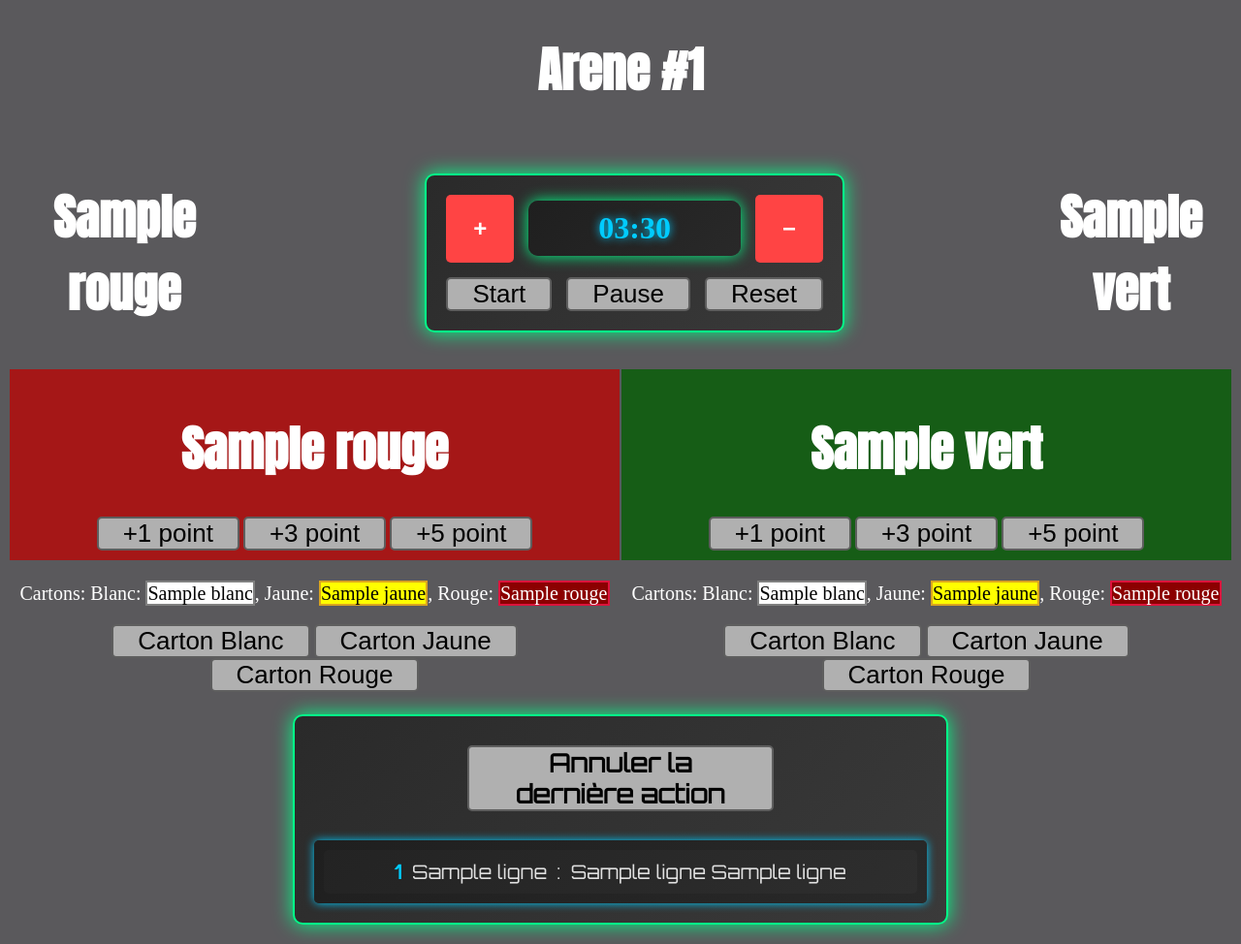
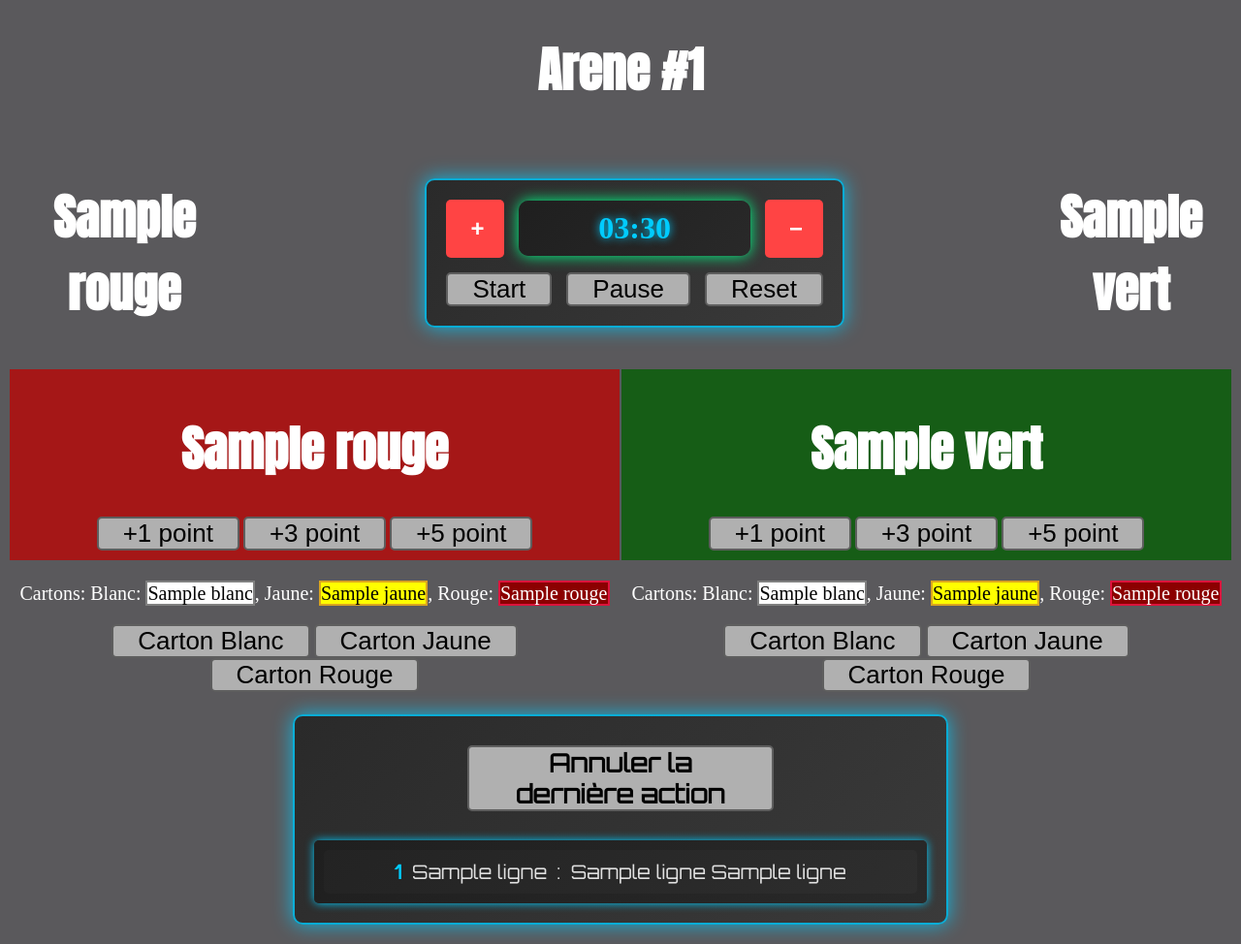
Before and after one commit to viickel/Arbitrage_SabreLaser_ASL_FFE, a Flask app: template templates/arbitrage.html in a window 1280 px wide. Shown: the whole page at 97% size. Run offline with Flask 3, Linux system fonts and the light colour scheme; the template is opened without the code that fills it: most values are stand-ins (such as "Sample title", 1, 10 or a date in 2020); parts of the project's set-up code (start-up, migrations or seed data) failed here and were passed over.

Commit message:
minor changes

```diff
--- a/static/css/chrono.css
+++ b/static/css/chrono.css
@@ -6,10 +6,10 @@
     flex-direction: column;
     gap: 15px;
     padding: 20px;
-    border: 2px solid #00ff88;
+    border: 2px solid rgba(0, 204, 255, 0.8);
     border-radius: 10px;
     background: linear-gradient(135deg, #2a2a2a, #3a3a3a);
-    box-shadow: 0 0 20px #00ff88;
+    box-shadow: 0 0 20px rgba(0, 204, 255, 0.8);
 }
 
 /* Timer Row Layout */
@@ -62,8 +62,8 @@ button:active {
 
 /* Plus and Minus Buttons */
 #plus-button, #minus-button {
-    width: 70px;
-    height: 70px;
+    width: 60px;
+    height: 60px;
     font-size: 1.5rem;
     font-weight: bold;
     color: #fff;
--- a/static/css/history.css
+++ b/static/css/history.css
@@ -3,10 +3,10 @@
     margin: 20px auto;
     width: 50%;
     padding: 20px;
-    border: 2px solid #00ff88;
+    border: 2px solid rgba(0, 204, 255, 0.8);
     border-radius: 10px;
     background: linear-gradient(135deg, #2a2a2a, #3a3a3a);
-    box-shadow: 0 0 20px #00ff88;
+    box-shadow: 0 0 20px rgba(0, 204, 255, 0.8);
     display: flex;
     flex-direction: column;
     gap: 20px;
```
